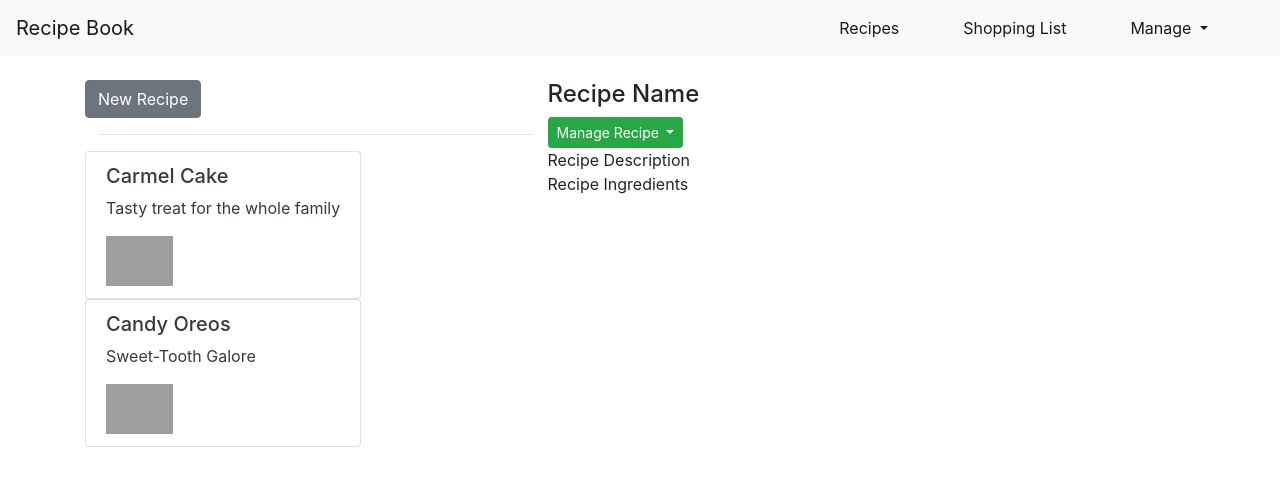
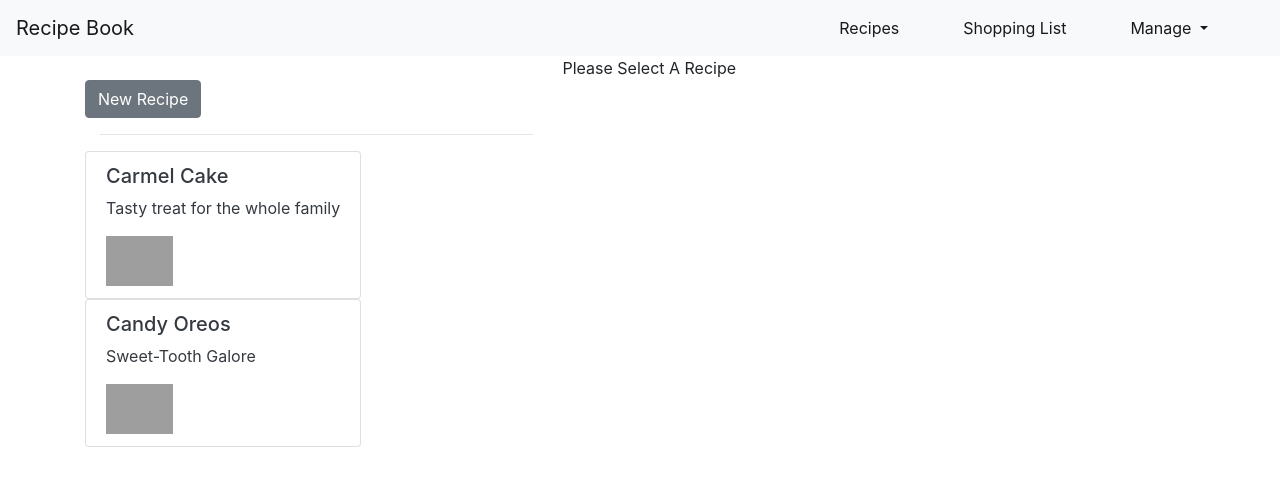
Before and after one commit to mikedilulo/Recipe-Book, an Angular app: page / in a window 1280 px wide. Shown: the top 486 px of the page. Built offline with nearby package versions, Linux system fonts and the light colour scheme; grey boxes are pictures that could not be loaded.

Commit message:
Using *ngIf / else w/ ng-template to display

```diff
--- a/src/app/recipeComponent/recipe.component.html
+++ b/src/app/recipeComponent/recipe.component.html
@@ -6,7 +6,12 @@
       ></app-recipe-list-component>
     </div>
     <div class="col-md-7">
-      <app-recipe-detail-component></app-recipe-detail-component>
+      <app-recipe-detail-component
+        *ngIf="selectedRecipe; else infoText"
+      ></app-recipe-detail-component>
+      <ng-template #infoText>
+        <p>Please Select A Recipe</p>
+      </ng-template>
     </div>
   </div>
 </div>
```
